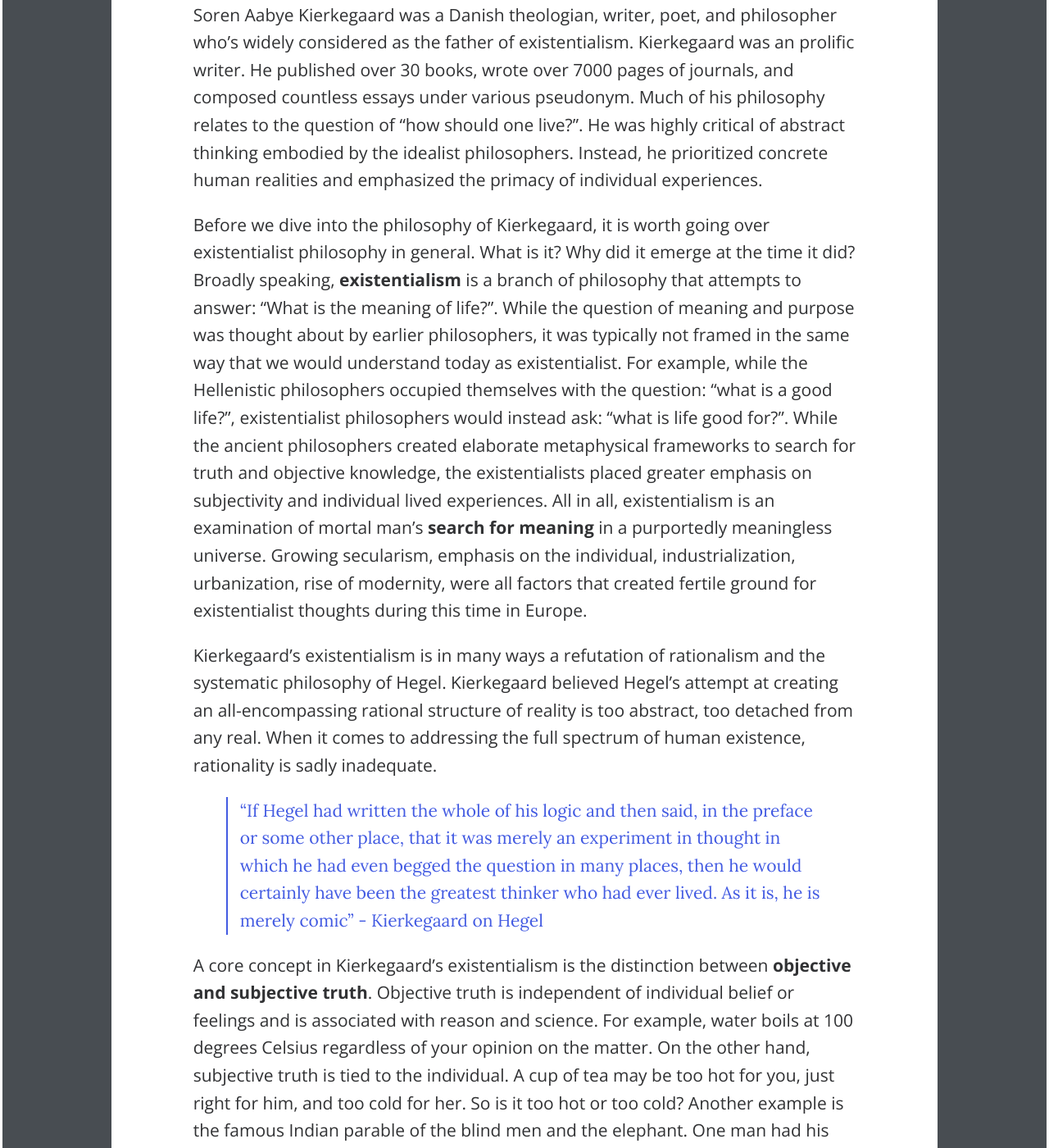
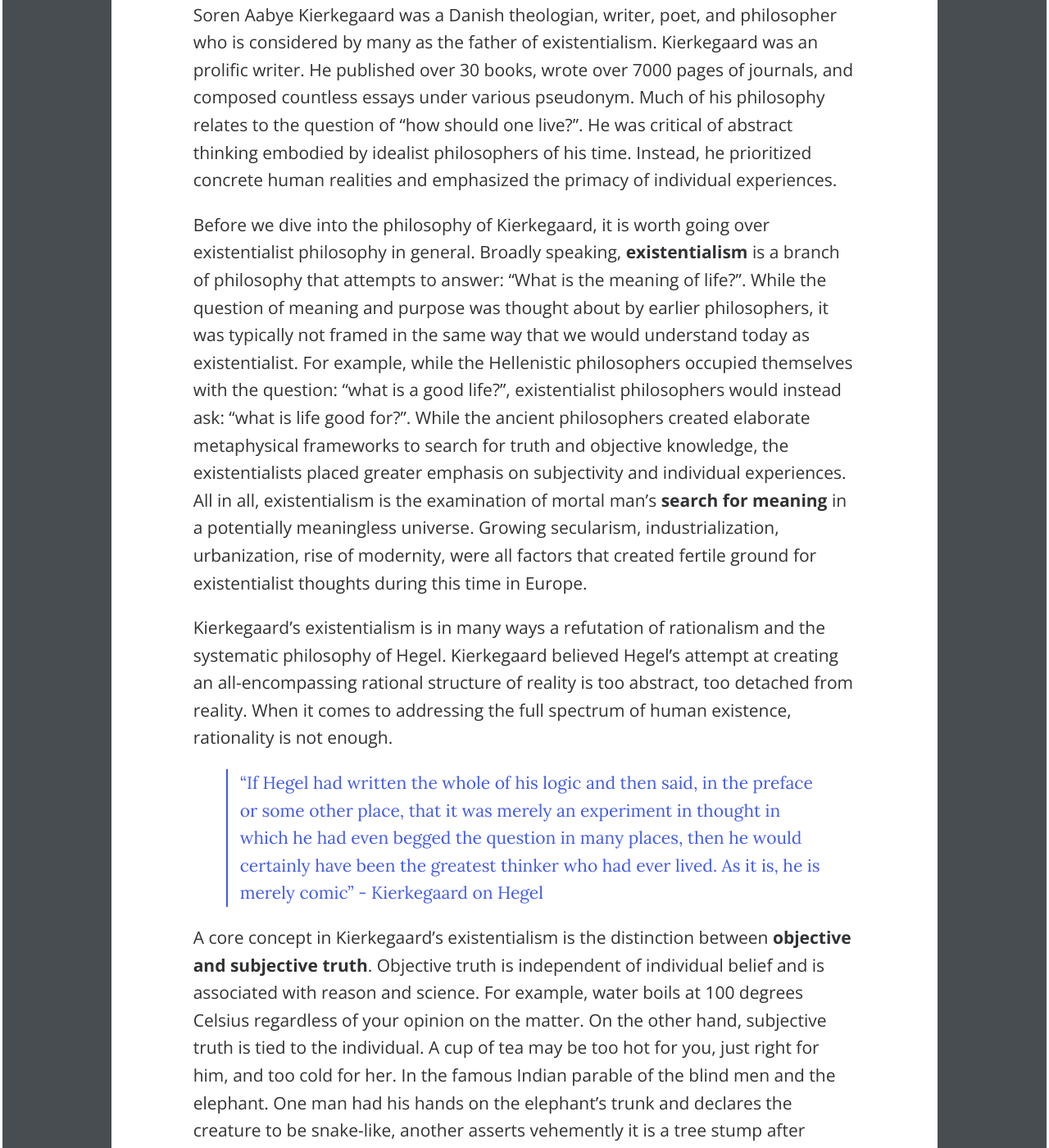
Before and after one commit to wcfrobert/wcfrobert.github.io, a Jekyll site: the page built from _posts/2023-11-23-western-philosophy.md, in a window 1280 px wide and 1400 px high, scrolled down 29392 px. Shown: the whole window at 82% size. Built offline with Jekyll 4.4.1, drawn with Linux system fonts in a browser that asks for light colours; comment, search, counter and statistics services are not loaded; some of the changed text lies outside the part shown.

Commit message:
another update

```diff
--- a/_posts/2023-11-23-western-philosophy.md
+++ b/_posts/2023-11-23-western-philosophy.md
@@ -377,38 +377,32 @@
 
 > “What I really need is to get clear about what I must do, not what I must know, except insofar as knowledge must precede every act. What matters is to find a purpose, to see what it really is that God wills that I shall do; the crucial thing is to find a truth which is truth for me, to find the idea for which I am willing to live and die.” - Soren Kierkegaard
 
-Soren Aabye Kierkegaard was a Danish theologian, writer, poet, and philosopher who's widely considered as the father of existentialism. Kierkegaard was an prolific writer. He published over 30 books, wrote over 7000 pages of journals, and composed countless essays under various pseudonym. Much of his philosophy relates to the question of "how should one live?". He was highly critical of abstract thinking embodied by the idealist philosophers. Instead, he prioritized concrete human realities and emphasized the primacy of individual experiences.
+Soren Aabye Kierkegaard was a Danish theologian, writer, poet, and philosopher who is considered by many as the father of existentialism. Kierkegaard was an prolific writer. He published over 30 books, wrote over 7000 pages of journals, and composed countless essays under various pseudonym. Much of his philosophy relates to the question of "how should one live?". He was critical of abstract thinking embodied by idealist philosophers of his time. Instead, he prioritized concrete human realities and emphasized the primacy of individual experiences.
 
-Before we dive into the philosophy of Kierkegaard, it is worth going over existentialist philosophy in general. What is it? Why did it emerge at the time it did? Broadly speaking, **existentialism** is a branch of philosophy that attempts to answer: "What is the meaning of life?". While the question of meaning and purpose was thought about by earlier philosophers, it was typically not framed in the same way that we would understand today as existentialist. For example, while the Hellenistic philosophers occupied themselves with the question: "what is a good life?", existentialist philosophers would instead ask: "what is life good for?". While the ancient philosophers created elaborate metaphysical frameworks to search for truth and objective knowledge, the existentialists placed greater emphasis on subjectivity and individual lived experiences. All in all, existentialism is an examination of mortal man's **search for meaning** in a purportedly meaningless universe. Growing secularism, emphasis on the individual, industrialization, urbanization, rise of modernity, were all factors that created fertile ground for existentialist thoughts during this time in Europe.
+Before we dive into the philosophy of Kierkegaard, it is worth going over existentialist philosophy in general. Broadly speaking, **existentialism** is a branch of philosophy that attempts to answer: "What is the meaning of life?". While the question of meaning and purpose was thought about by earlier philosophers, it was typically not framed in the same way that we would understand today as existentialist. For example, while the Hellenistic philosophers occupied themselves with the question: "what is a good life?", existentialist philosophers would instead ask: "what is life good for?". While the ancient philosophers created elaborate metaphysical frameworks to search for truth and objective knowledge, the existentialists placed greater emphasis on subjectivity and individual experiences. All in all, existentialism is the examination of mortal man's **search for meaning** in a potentially meaningless universe. Growing secularism, industrialization, urbanization, rise of modernity, were all factors that created fertile ground for existentialist thoughts during this time in Europe.
 
-Kierkegaard's existentialism is in many ways a refutation of rationalism and the systematic philosophy of Hegel. Kierkegaard believed Hegel's attempt at creating an all-encompassing rational structure of reality is too abstract, too detached from any real. When it comes to addressing the full spectrum of human existence, rationality is sadly inadequate.
+Kierkegaard's existentialism is in many ways a refutation of rationalism and the systematic philosophy of Hegel. Kierkegaard believed Hegel's attempt at creating an all-encompassing rational structure of reality is too abstract, too detached from reality. When it comes to addressing the full spectrum of human existence, rationality is not enough.
 
 > "If Hegel had written the whole of his logic and then said, in the preface or some other place, that it was merely an experiment in thought in which he had even begged the question in many places, then he would certainly have been the greatest thinker who had ever lived. As it is, he is merely comic" - Kierkegaard on Hegel
 
-A core concept in Kierkegaard's existentialism is the distinction between **objective and subjective truth**. Objective truth is independent of individual belief or feelings and is associated with reason and science. For example, water boils at 100 degrees Celsius regardless of your opinion on the matter. On the other hand, subjective truth is tied to the individual. A cup of tea may be too hot for you, just right for him, and too cold for her. So is it too hot or too cold? Another example is the famous Indian parable of the blind men and the elephant. One man had his hands on the elephant's trunk and declares the creature to be snake-like, another asserts vehemently it is a tree stump after having touched its leg, another a wall (its body), another a fan (its ear), another a rope (its tail), another a spear (its tusks). Each men come to suspect the others as dishonest. Who is right? Who is wrong? To Kierkegaard, the elephant is a metaphor for the universe. Life is full of paradoxes and uncertainties. While rationality is a valuable tool, human reason is finite and woefully inadequate at grasping the infinite, the absolute, and the divine. Ultimately, it is the subjective truths that proves most revealing in addressing the matter of existence.
+A core concept in Kierkegaard's existentialism is the distinction between **objective and subjective truth**. Objective truth is independent of individual belief and is associated with reason and science. For example, water boils at 100 degrees Celsius regardless of your opinion on the matter. On the other hand, subjective truth is tied to the individual. A cup of tea may be too hot for you, just right for him, and too cold for her. In the famous Indian parable of the blind men and the elephant. One man had his hands on the elephant's trunk and declares the creature to be snake-like, another asserts vehemently it is a tree stump after having touched its leg, another a wall (its body), another a fan (its ear), another a rope (its tail), another a spear (its tusks). Each men come to suspect the others as dishonest. Who is right? Who is wrong? To Kierkegaard, the elephant is a metaphor for the universe. Life is full of paradoxes and uncertainties. While rationality is a valuable tool, human reason is finite and woefully inadequate at grasping the infinite, the absolute, and the divine. Ultimately, it is the subjective truths that proves most revealing in addressing the matter of existence.
 
 Another core concept in Kierkegaard's existentialist philosophy is his three stages of life.
 
-1. **The Aesthetical Stage** - A person in this stage is only concerned with pursuit of pleasure, beauty, and immediate gratification. There is a lack of depth and introspection, and an avoidance of commitment and responsibility. A person in this stage ultimately falls into despair because it fails to provide lasting meaning or fulfillment.
-2. **The Ethical Stage** - The ethical stage emphasizes duty, commitment to societal norms and moral principles. An ethical individual values long-term goals over immediate pleasure, they seek to build meaningful relationships and contribute to society rather than avoiding responsibilities. This stage is characterized by self-discipline, personal growth, and development of one's character.
+1. **The Aesthetical Stage** - A person in this stage is only concerned with pursuit of pleasure, beauty, and immediate gratification. There is a lack of depth and introspection, and an avoidance of responsibility. A person in this stage ultimately falls into despair because it fails to provide lasting fulfillment.
+2. **The Ethical Stage** - The ethical stage emphasizes duty, commitment, and moral principles. An ethical individual values long-term goals over immediate pleasure, they seek to build meaningful relationships and contribute to society rather than avoiding responsibilities. This stage is characterized by discipline, growth, and development of one's character.
 
-  One might wonder why there needs to be a third stage. To Kierkegaard, while the ethical stage provides more stability than the aesthetical stage, it ultimately fails in addressing the deep existential questions. How can science or reason ever give a satisfying answer to questions like "why does the universe exist?", "why am I here?", "what is the meaning of my life?", "who am i?", "Is there a god?", "what is moral and ethical?", "How do we contend with death and suffering?". In the search for answers, we are confronted with the deafening silence of the universe. Different existentialist philosophers arrive at different conclusions at this point. To borrow a concept often attributed to Blaise Pascal, without religion, there exists a **god-shaped hole** in every man's heart. To Kierkegaard, existential fulfillment can only come from a relationship with God. Therefore, the only way forward is to take a **Leap of Faith**; surrender rationality and embrace the absurd. Kierkegaard is perfectly aware of the paradoxes and irrationalities of Christianity, and yet he chooses God. To Kierkegaard, this leap is not irrational but <u>transrational</u>.
+  One might wonder why there needs to be a third stage. To Kierkegaard, while the ethical stage provides more stability than the aesthetical stage, it ultimately fails in addressing the deep existential questions. How can science or reason ever give a satisfying answer to questions like "why does the universe exist?", "why am I here?", "what is the meaning of my life?", "who am i?", "Is there a god?", "what is moral and ethical?", "How do we contend with death and suffering?". Different existentialist philosophers arrive at different conclusions when confronted with the deafening silence of the universe. To borrow a concept often attributed to Blaise Pascal: without religion, there exists a **god-shaped hole** in every man's heart. To Kierkegaard, existential fulfillment can only come from a relationship with God. Therefore, the only way forward is to take a **Leap of Faith**; surrender to faith and embrace the absurd. Kierkegaard is perfectly aware of the paradoxes and irrationalities of Christianity, and yet he chooses God. To Kierkegaard, this leap is not irrational but <u>transrational</u>.
 
-3. **The Religious Stage** - A transcendental existence characterized by full embrace of the paradoxes and uncertainties of existence, and a total surrender to God.
+3. **The Religious Stage** - A transcendental existence characterized by the total embrace of God.
 
-Over time, the phrase "leap of faith" has become part of the modern vernacular. Another term popularized by Kierkegaard is **Angst**, a Dutch and German word that loosely translates to anxiety, apprehension, or dread. According to Kierkegaard, unlike animals solely guided by instinct, humans enjoy a freedom of choice. Yet this freedom is both appealing and terrifying. It induces a deep-seated existential anxiety when we stop to consider the infinite possibilities of one's life and the immense responsibility of having the power of choice.
-
-> "Anxiety is the dizziness of freedom" - Soren Kierkegaard
-
-
+The phrase "leap of faith" has become part of the modern vernacular. Another term popularized by Kierkegaard is **Angst**, a Dutch and German word that loosely translates to dread, anxiety, or apprehension. According to Kierkegaard, unlike animals solely guided by instinct, humans enjoy a freedom of choice. This freedom is both appealing and terrifying. When we truly stop to consider the infinite possibilities of one's life trajectory, and the immense responsibility of having the power to change it, we are faced with a deep-seated existential anxiety. To quote Kierkegaard: "Anxiety is the dizziness of freedom".
 
 
 
 # Karl Marx - 1800
 
 > "The philosophers have only interpreted the world, in various ways. The point, however, is to change it." - Karl Marx
-
-
 
 * Class Conflicts and Revolutions
 * Critique of Capitalism
```
Also changed, not shown: other parts of _posts/2023-11-23-western-philosophy.md (+0 -3 lines).
